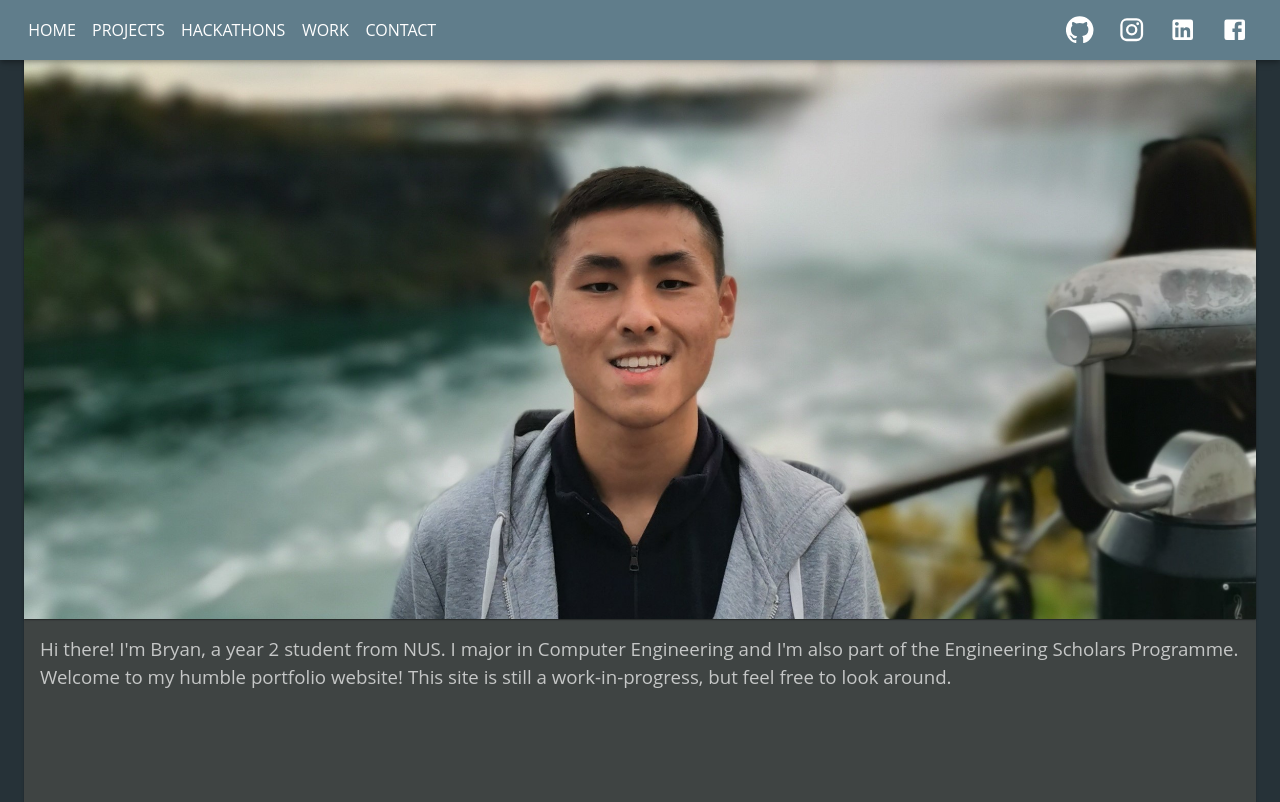
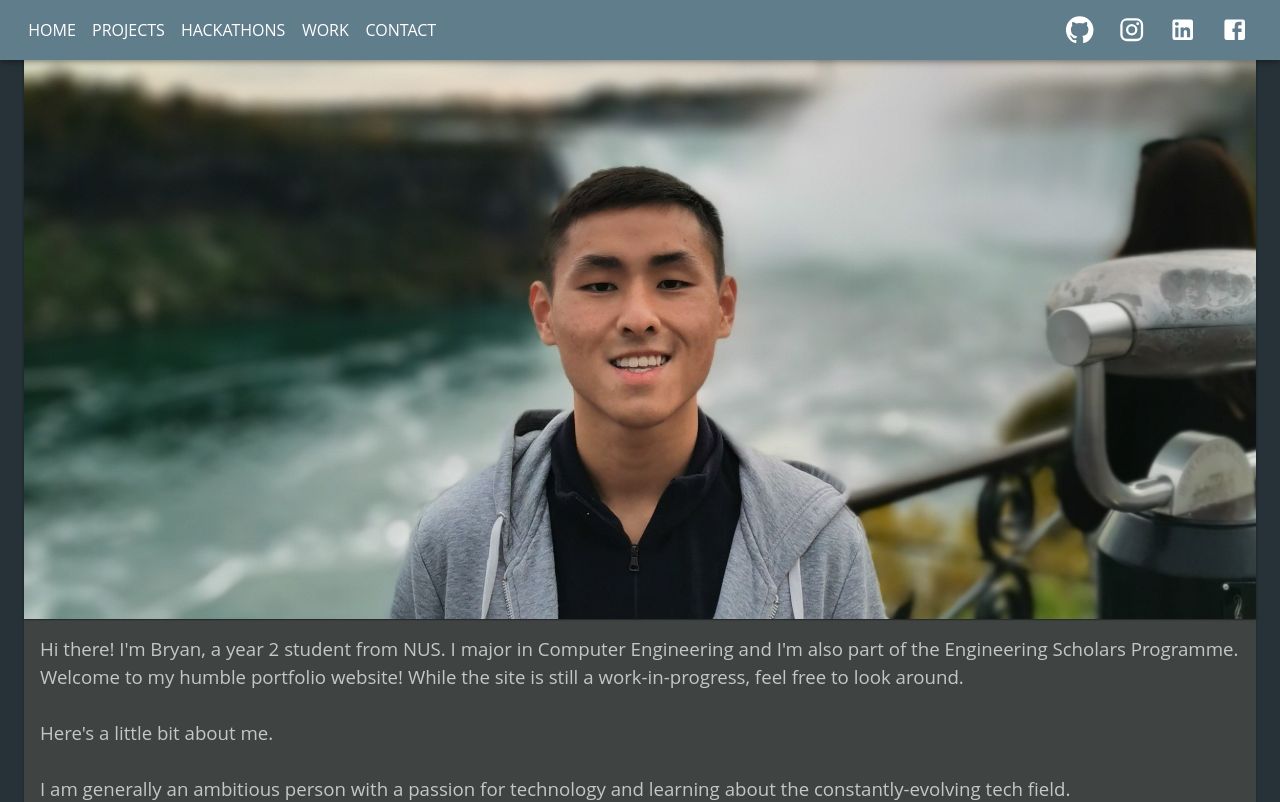
Before and after one commit to bryanwhl/archive-bryanwhl.github.io, a React (Create React App) app: page / in a window 1280 px wide. Shown: the top 802 px of the page. Built offline with nearby package versions, Linux system fonts and the light colour scheme.

Commit message:
Update personal write-up

```diff
--- a/src/components/Home/HomeContainer.js
+++ b/src/components/Home/HomeContainer.js
@@ -50,7 +50,32 @@ const HomeContainer = ({ data }) => {
           <Box p={2}>
             <Typography color="textSecondary" gutterBottom>
               Hi there! I'm Bryan, a year 2 student from NUS. I major in Computer Engineering and I'm also part of the Engineering Scholars Programme.
-              Welcome to my humble portfolio website! This site is still a work-in-progress, but feel free to look around.
+              <br></br>
+              Welcome to my humble portfolio website! While the site is still a work-in-progress, feel free to look around.
+              <br></br>
+              <br></br>
+              Here's a little bit about me.
+              <br></br>
+              <br></br>
+              I am generally an ambitious person with a passion for technology and learning about the constantly-evolving tech field.
+              <br></br>
+              I am also a sociable person with an interest in meeting new people. Exchanging knowledge, ideologies and life experiences with others is fascinating to me.
+              <br></br>
+              In terms of a career goal, I strive to be at the forefront of tech innovations, driving the limits of technology at Silicon Valley by 25.
+              <br></br>
+              <br></br>
+              As of now, my interest lies in full-stack development; from frontend web development with React.js and Vue.js, to setting up backends with GraphQL/Rest APIs, to implementing Microservices with Docker and/or AWS Lambda, I am familiar with all of them.
+              <br></br>
+              <br></br>
+              I spent the first year of my undergraduate life doing various software engineering projects. In this site, I detail some of my internships, projects and hackathon experiences.
+              <br></br>
+              <br></br>
+              This semester, I am taking Machine Learning and Computer Vision modules that will gain me knowledge and exposure to projects in these fields.
+              <br></br>
+              Learning deep tech has been a treat for me thus far; on top of my full-stack development projects, I'm hoping to gain more exposure to deep tech through upcoming projects and internships.
+              <br></br>
+              <br></br>
+              Feel free to connect with me using the buttons at the top right corner of the site!
             </Typography>
           </Box>
           <Box mt={12} display="flex" justifyContent="center">
```
